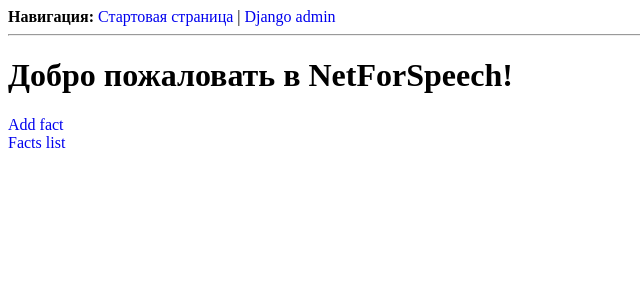
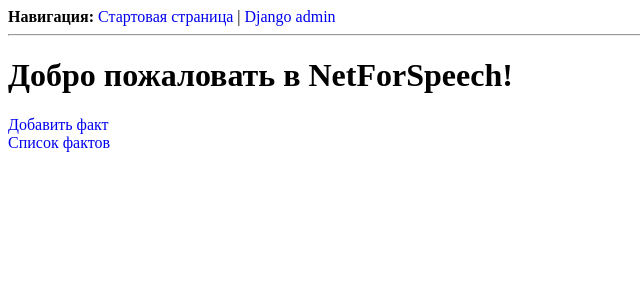
Before and after one commit to kirkkonen/NetForSpeech, a Django app: page / in a window 1280 px wide. Shown: the top 300 px of the page, without its empty margins (0-640 px from the left). Run offline with Django 3.2, Linux system fonts and the light colour scheme.

Commit message:
heroku deploy fix

```diff
--- a/netforspeech/nfsmain/templates/nfsmain/fact_detail.html
+++ b/netforspeech/nfsmain/templates/nfsmain/fact_detail.html
@@ -2,7 +2,7 @@
 {% block pagetitle %}Факт{% endblock %}
 {% block pagebody %}
     <h1>Факт</h1>
-    «{{ fact.text }}»<br />
+    <p>«{{ fact.text }}»<br />
     Получен из <a href = "{{ fact.source_url }}">{{ fact.media }}</a><br />
-    Размещён: {{ fact.timestamp }}
+    Размещён: {{ fact.timestamp }}</p>
 {% endblock %}
--- a/netforspeech/nfsmain/templates/nfsmain/index.html
+++ b/netforspeech/nfsmain/templates/nfsmain/index.html
@@ -2,6 +2,6 @@
 {% block pagetitle %}Главная страница{% endblock %}
 {% block pagebody %}
     <h1>Добро пожаловать в  NetForSpeech!</h1>
-    <a href="{% url 'main:fact_add' %}">Add fact</a> <br />
-    <a href="{% url 'main:fact_list' %}">Facts list</a>
+    <a href="{% url 'main:fact_add' %}">Добавить факт</a> <br />
+    <a href="{% url 'main:fact_list' %}">Список фактов</a>
 {% endblock %}
```
Also changed, not shown: 1 other file.
